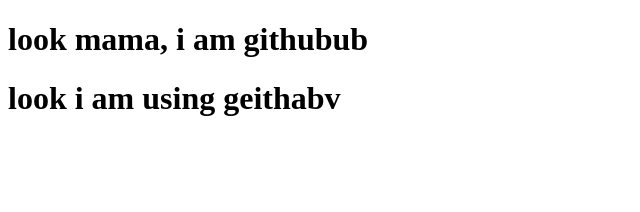
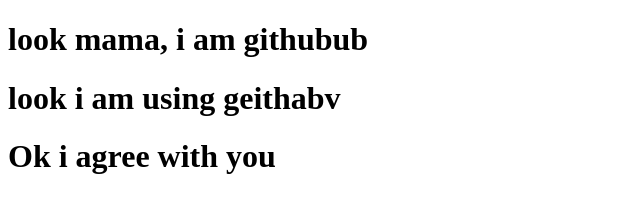
Before and after one commit to shakil-imtiaz/my-first-website, a plain HTML site: page index.html in a window 1280 px wide. Shown: the whole page, without its empty margins (0-640 px from the left). Drawn offline with Linux system fonts and the light colour scheme.

Commit message:
aggrement

```diff
--- a/index.html
+++ b/index.html
@@ -8,5 +8,6 @@
 <body>
  <h1>look mama, i am githubub</h1>
  <h1>look i am using geithabv</h1>
+ <h1>Ok i agree with you</h1>
 </body>
 </html>
```
